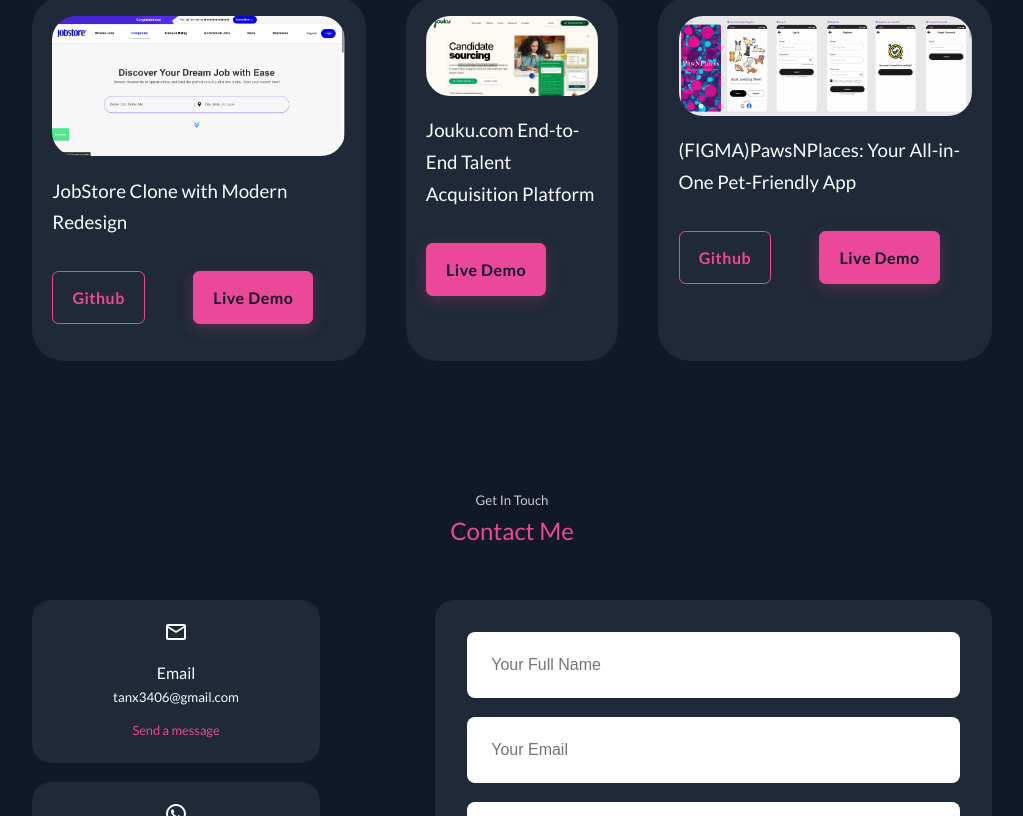
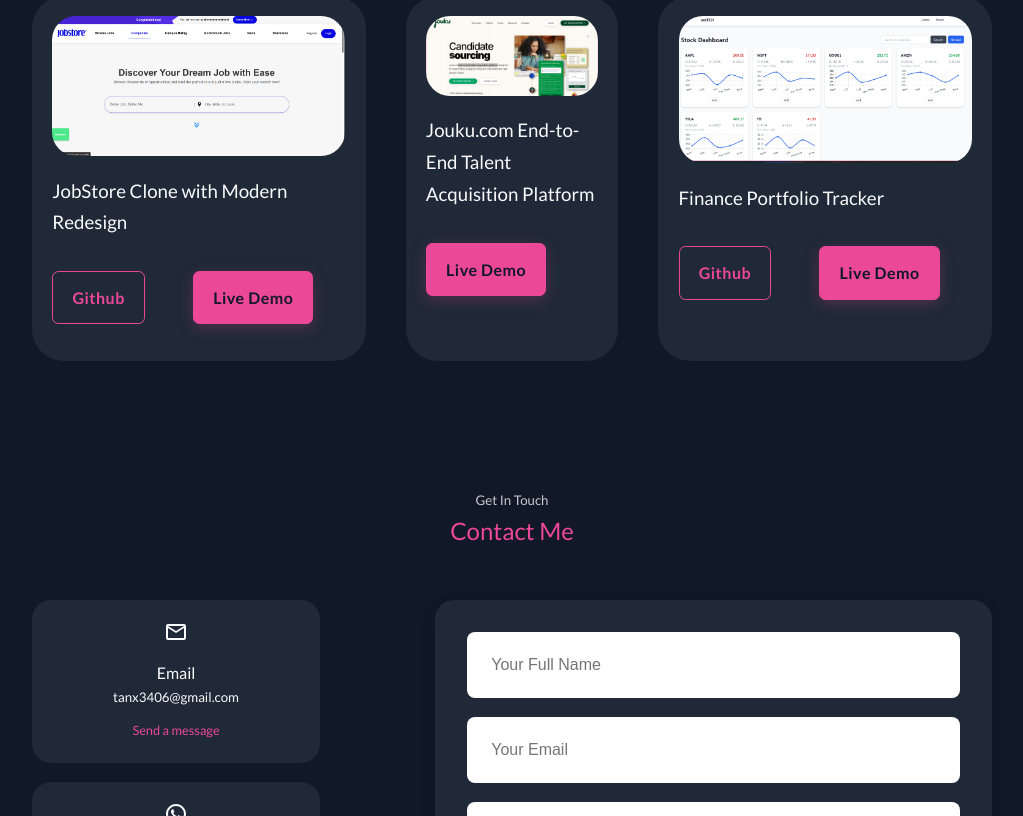
Before and after one commit to deinv-ui/DeXin-Portfolio, a React (Create React App) app: page / in a window 1280 px wide. Shown: the part 1680-2496 px from the top of the page, without its empty margins (128-1151 px from the left). Built offline with nearby package versions, Linux system fonts and the light colour scheme.

Commit message:
update portfolio

```diff
--- a/src/components/portfolio/Portfolio.jsx
+++ b/src/components/portfolio/Portfolio.jsx
@@ -2,7 +2,7 @@
 import "./portfolio.css";
 import IMG1 from "../../assets/portfolio1.png";
 import IMG2 from "../../assets/portfolio3.png";
-import IMG3 from "../../assets/portfolio4.png";
+import IMG3 from "../../assets/portfolio6_2.png";
 import IMG4 from "../../assets/portfolio4.jpg";
 import IMG5 from "../../assets/portfolio5.png";
 import IMG6 from "../../assets/portfolio6.jpg";
@@ -24,9 +24,9 @@
   {
     id: 3,
     image: IMG3,
-    title: "(FIGMA)PawsNPlaces: Your All-in-One Pet-Friendly App",
-    github: "https://github.com/deinv-ui/Flutter-PawsNPlace",
-    demo: "https://www.figma.com/design/OCkndrgANkorqPQzzvA5G4/PawNPlaces?node-id=0-1&t=OwJfwX52HSPOKxu6-1",
+    title: "Finance Portfolio Tracker",
+    github: "https://github.com/deinv-ui/fast_dashboard",
+    demo: "https://fastdashboarddeploy-d1h8-hi0jaoh0w-deinv-uis-projects.vercel.app",
   },
 ];
 
@@ -46,11 +46,21 @@
                 <h3>{title}</h3>
                 <div className="portfolio__item-cta">
                   {github && (
-                    <a href={github} className="btn" target="_blank" rel="noopener noreferrer">
+                    <a
+                      href={github}
+                      className="btn"
+                      target="_blank"
+                      rel="noopener noreferrer"
+                    >
                       Github
                     </a>
                   )}
-                  <a href={demo} className="btn btn-primary" target="_blank" rel="noopener noreferrer">
+                  <a
+                    href={demo}
+                    className="btn btn-primary"
+                    target="_blank"
+                    rel="noopener noreferrer"
+                  >
                     Live Demo
                   </a>
                 </div>
@@ -63,5 +73,4 @@
   }
 }
 
-
 export default Portfolio;
```
Also changed, not shown: src/assets/portfolio6_2.png (added), src/assets/portfolio6_3.png (added).
